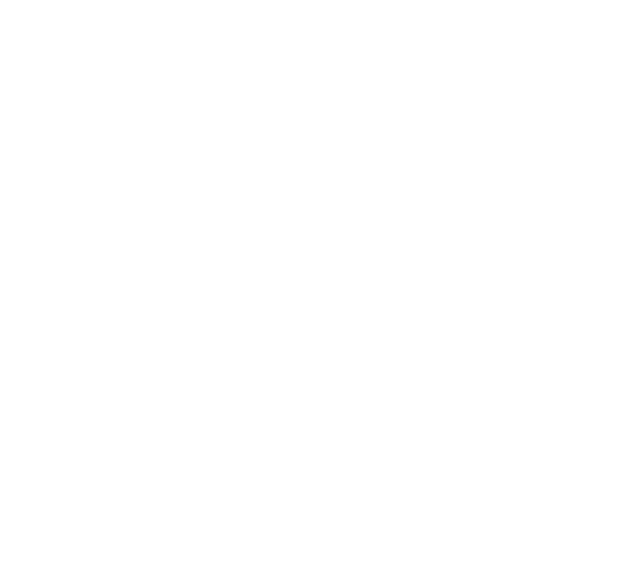
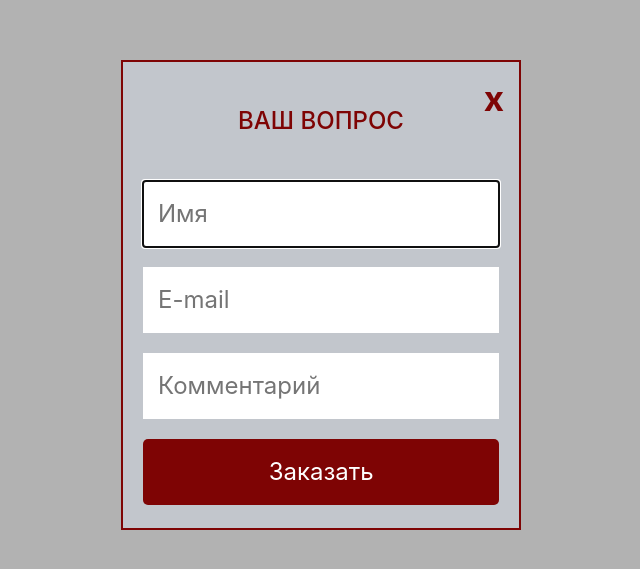
Before and after one commit to konartur/Learning-React, a React (Create React App) app: page / in a window 1280 px wide. Shown: the part 105-674 px from the top of the page, without its empty margins (319-959 px from the left). Built offline with nearby package versions, Linux system fonts and the light colour scheme.

Commit message:
added module styles for ModalWindow

```diff
--- a/src/ModalWindow.js
+++ b/src/ModalWindow.js
@@ -1,23 +1,33 @@
-function ModalWindow(props) {
+import { stylesModal } from "./styles/modalWindow";
+
+function ModalWindow() {
   return (
-    <div className="background">
-      <div className="modal">
-        <h2 class="modal__title">Ваш вопрос</h2>
-        <span className="modal__span">x</span>
-        <form action="POST" className="modal__form">
+    <div style={stylesModal.Background}>
+      <div style={stylesModal.Modal}>
+        <h2 style={stylesModal.Modal__title}>Ваш вопрос</h2>
+        <span style={stylesModal.Modal__span}>x</span>
+        <form action="POST" style={stylesModal.Modal__form}>
           <input
             type="text"
-            className="form__name"
+            style={stylesModal.Form__name}
             placeholder="Имя"
-            autofocus
+            autoFocus
           />
-          <input type="text" className="form__email" placeholder="E-mail" />
+          <input
+            type="text"
+            style={stylesModal.Form__email}
+            placeholder="E-mail"
+          />
           <input
             type="textarea"
-            className="form__message"
+            style={stylesModal.Form__message}
             placeholder="Комментарий"
           />
-          <input type="submit" className="form__button" value="Заказать" />
+          <input
+            type="submit"
+            style={stylesModal.Form__button}
+            value="Заказать"
+          />
         </form>
       </div>
     </div>
--- a/src/Table.js
+++ b/src/Table.js
@@ -9,13 +9,15 @@
         </tr>
       </thead>
       <tbody>
-                    {props.data.map(item => <tr key={item.id} scope="row">
+        {props.data.map((item) => (
+          <tr key={item.id}>
             <td>{item.id}</td>
             <td>{item.name}</td>
             <td>{item.age}</td>
-                    </tr>)}
+          </tr>
+        ))}
       </tbody>
     </table>
-    )
+  );
 }
 export default Table;
--- a/src/styles/modalWindow.js
+++ b/src/styles/modalWindow.js
@@ -1,85 +1,121 @@
-* {
-    padding: 0,
-    margin: 0,
-    box-sizing: border-box,
-    font-family: "caveatregular",
-  }
+// * {
+//     padding: 0,
+//     margin: 0,
+//     box-sizing: border-box,
+//     font-family: "caveatregular",
+//   }
+export const stylesModal = {
+  Background: {
+    position: "fixed",
+    backgroundColor: "rgba(0, 0, 0, 0.3)",
+    zIndex: "999",
+    width: "100%",
+    height: "100%",
+  },
 
-  const Background = {
-    position: 'fixed',
-    backgroundColor: 'rgba(0, 0, 0, 0.3)',
-    zIndex: '999',
-    width: '100%',
-    height: '100%'
-  }
+  Modal: {
+    zIndex: "9999",
+    position: "absolute",
+    top: "50%",
+    left: "50%",
+    backgroundColor: "rgb(194, 198, 204)",
+    width: "400px",
+    height: "470px",
+    marginLeft: "-200px",
+    marginTop: "-235px",
+    border: "2px solid rgb(126, 4, 4)",
+  },
 
-  const Modal = {
-    zIndex: '9999',
-    position: 'absolute',
-    top: 50%,
-    left: 50%,
-    background-color: rgb(194, 198, 204),
-    width: 400px,
-    height: 470px,
-    margin-left: -200px,
-    margin-top: -235px,
-    border: 2px solid rgb(126, 4, 4),
-  }
+  Modal__title: {
+    textAlign: "center",
+    textTransform: "uppercase",
+    margin: "45px 0",
+    fontSize: "24px",
+    color: "rgb(126, 4, 4)",
+  },
 
-  .modal__title {
-    text-align: center,
-    text-transform: uppercase,
-    margin: 45px 0,
-    font-size: 24px,
-    color: rgb(126, 4, 4),
-  }
+  Modal__span: {
+    position: "absolute",
+    top: "10px",
+    right: "15px",
+    zIndex: "99999",
+    textDecoration: "none",
+    color: "rgb(126, 4, 4)",
+    fontSize: "35px",
+    fontWeight: "700",
+    cursor: "pointer",
 
-  .modal__span {
-    position: absolute,
-    top: 10px,
-    right: 15px,
-    z-index: 99999,
-    text-decoration: none,
-    color: rgb(126, 4, 4),
-    font-size: 35px,
-    font-weight: 700,
-    cursor: pointer,
-  }
-  .modal__span:hover {
-    color: #fff,
-  }
+    "&:hover": {
+      color: "#fff",
+    },
+  },
 
-  .form__name,
-  .form__email,
-  .form__message,
-  .form__button {
-    display: block,
-    color: lightslategray,
-    font-size: 24px,
-    padding: 15px,
-    border: none,
-    margin: 20px,
-    width: 90%,
-    border: 1px solid transparent,
-  }
-  .modal__form input:hover {
-    border: 1px solid rgb(126, 4, 4),
-  }
-  .modal__form input[type="text"]:focus,
-  .modal__form input[type="textarea"]:focus {
-    outline: none,
-    border: 1px solid rgb(126, 4, 4),
-  }
+  Form__name: {
+    display: "block",
+    color: "lightslategray",
+    fontSize: "24px",
+    padding: "15px",
+    border: "none",
+    margin: "20px",
+    width: "90%",
+    borderWidth: "1px",
+    borderColor: "transparent",
+    "&:hover": {
+      border: "1px solid rgb(126, 4, 4)",
+    },
+    "&:focus": {
+      outline: "none",
+      border: "1px solid rgb(126, 4, 4)",
+    },
+  },
 
-  .form__button {
-    text-decoration: none,
-    color: white,
-    background-color: rgb(126, 4, 4),
-    text-align: center,
-    border-radius: 5px,
-  }
+  Form__email: {
+    display: "block",
+    color: "lightslategray",
+    fontSize: "24px",
+    padding: "15px",
+    border: "none",
+    margin: "20px",
+    width: "90%",
+    borderWidth: "1px",
+    borderColor: "transparent",
+  },
 
-  .modal__form input[type="submit"]:hover {
-    border: 1px solid white,
-    cursor: pointer,
-  }
+  Form__message: {
+    display: "block",
+    color: "lightslategray",
+    fontSize: "24px",
+    padding: "15px",
+    border: "none",
+    margin: "20px",
+    width: "90%",
+    borderWidth: "1px",
+    borderColor: "transparent",
+    "&:focus": {
+      outline: "none",
+      borderWidth: "1px",
+      borderColor: "rgb(126, 4, 4)",
+    },
+  },
+
+  Form__button: {
+    display: "block",
+    fontSize: "24px",
+    padding: "15px",
+    border: "none",
+    margin: "20px",
+    width: "90%",
+    borderWidth: "1px",
+    borderColor: "transparent",
+    textDecoration: "none",
+    color: "white",
+    backgroundColor: "rgb(126, 4, 4)",
+    textAlign: "center",
+    borderRadius: "5px",
+    "&:hover": {
+      borderWidth: "1px",
+      borderColor: "white",
+      cursor: "pointer",
+    },
+  },
+};
```
Also changed, not shown: src/App.js (+8 -8 lines). Lines whose indentation alone changed are shown as unchanged.
